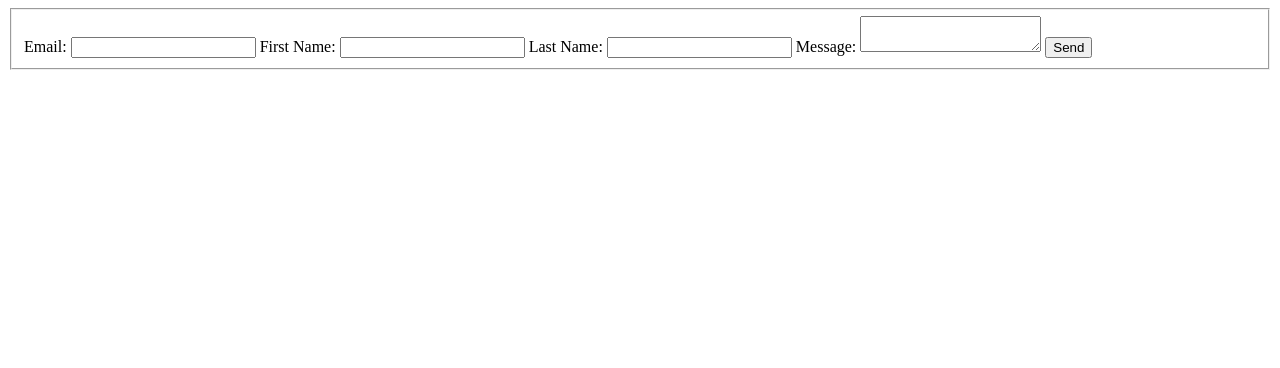
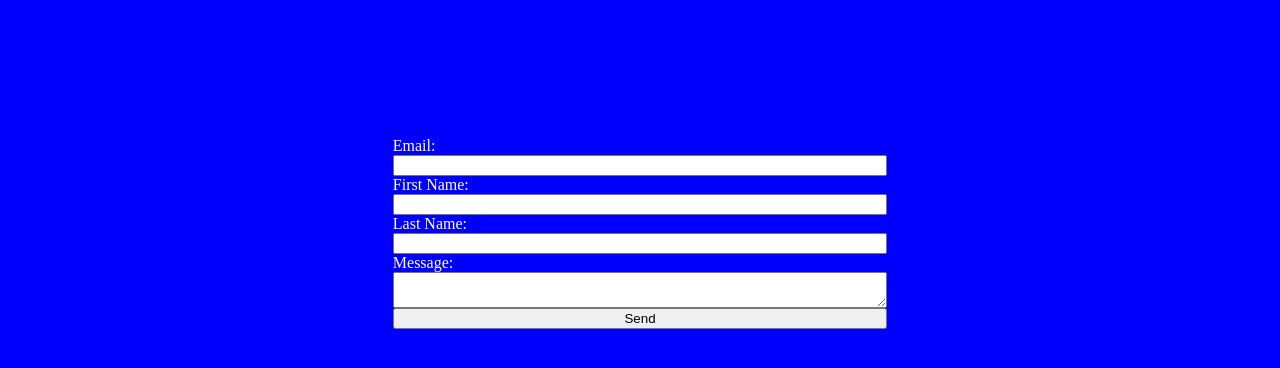
Before and after one commit to G3NC1/G3NC1, a plain HTML site: page index.html in a window 1280 px wide. Drawn offline with Linux system fonts and the light colour scheme.

Commit message:
kodi css

```diff
--- a/index.html
+++ b/index.html
@@ -5,6 +5,7 @@
     <meta http-equiv="X-UA-Compatible" content="IE=edge">
     <meta name="viewport" content="width=device-width, initial-scale=1.0">
     <title>Document</title>
+    <link rel="stylesheet"href="style.css">
 </head>
 <body>
     <fieldset>
--- a/style.css
+++ b/style.css
@@ -0,0 +1,18 @@
+body{
+    background-color: blue;
+}
+
+fieldset{
+    border: 1px white;
+}
+
+.contactgit{
+    color: white;
+    display: flex;
+    flex-direction: column;
+    margin: 10px;
+    width: 40%;
+    margin-left: 30%;
+    margin-top: 10%;
+    border: 1px white;
+}
```
